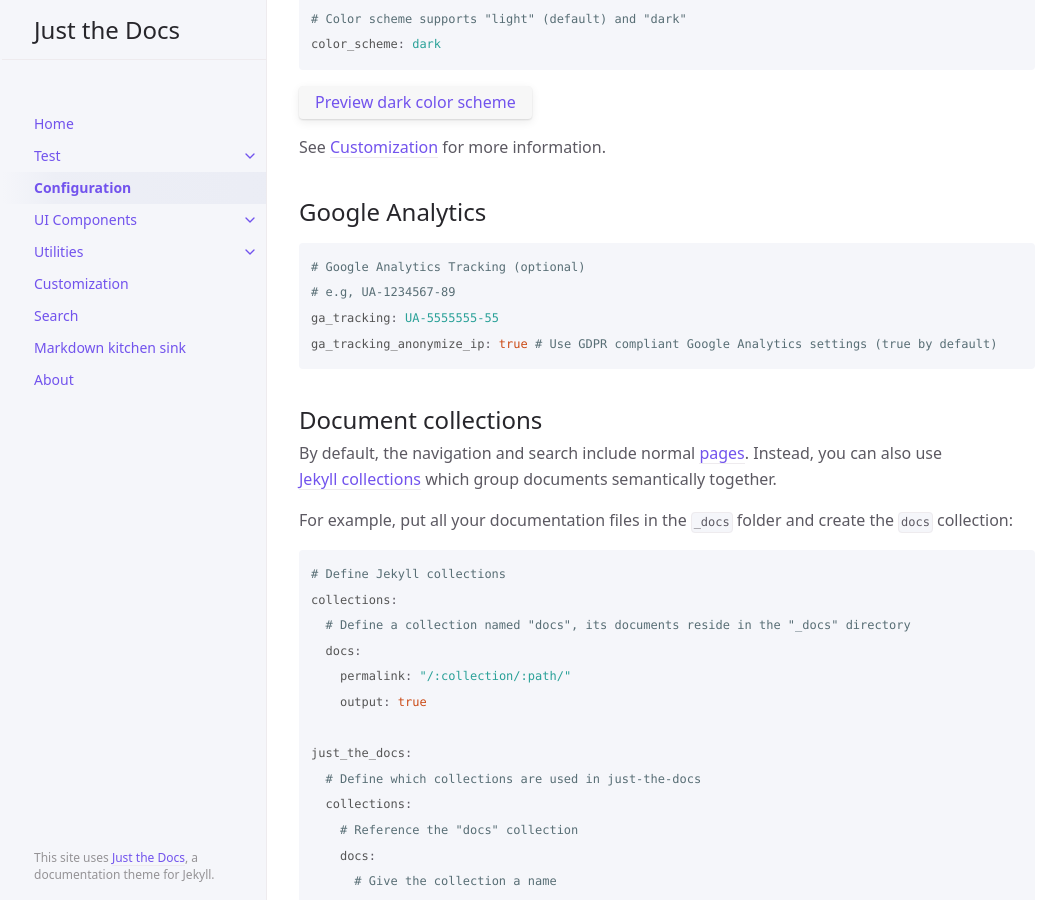
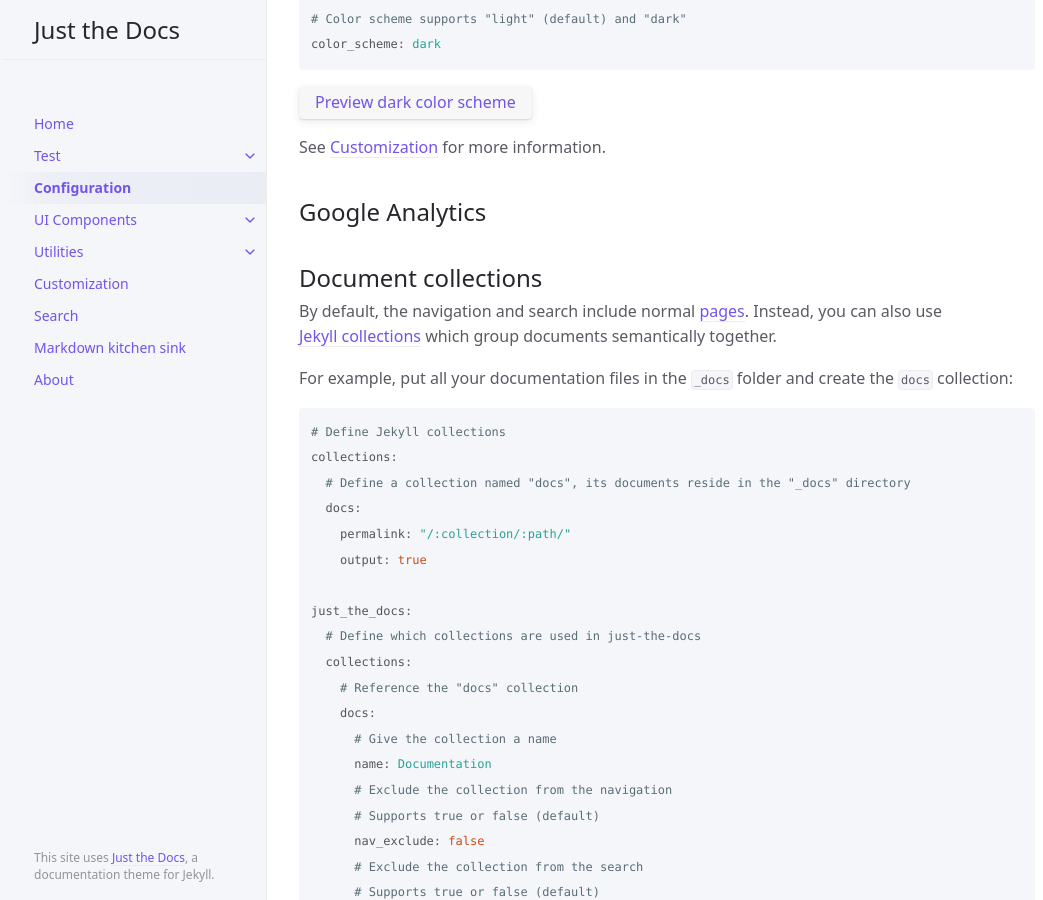
Before and after one commit to softmath-ai/softmath-ai.github.io, a Jekyll site: the page built from docs/configuration.md, in a window 1280 px wide and 900 px high, scrolled down 3071 px. Shown: the whole window, without its empty margins (105-1148 px from the left). Built offline with Jekyll 4.4.1, drawn with Linux system fonts in a browser that asks for light colours; some of the changed lines change nothing that is shown.

Commit message:
remove google analytics

````diff
--- a/_config.yml
+++ b/_config.yml
@@ -102,8 +102,8 @@
 
 # Google Analytics Tracking (optional)
 # e.g, UA-1234567-89
-ga_tracking: UA-2709176-10
-ga_tracking_anonymize_ip: true # Use GDPR compliant Google Analytics settings (true/nil by default)
+# ga_tracking: UA-2709176-10
+# ga_tracking_anonymize_ip: true # Use GDPR compliant Google Analytics settings (true/nil by default)
 
 plugins:
   - jekyll-seo-tag
--- a/docs/configuration.md
+++ b/docs/configuration.md
@@ -141,12 +141,12 @@
 
 ## Google Analytics
 
-```yaml
+<!-- ```yaml
 # Google Analytics Tracking (optional)
 # e.g, UA-1234567-89
 ga_tracking: UA-5555555-55
 ga_tracking_anonymize_ip: true # Use GDPR compliant Google Analytics settings (true by default)
-```
+``` -->
 
 ## Document collections
 
````
